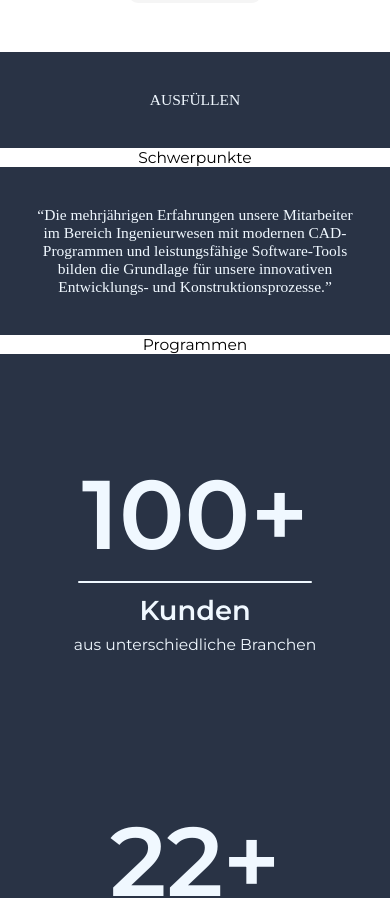
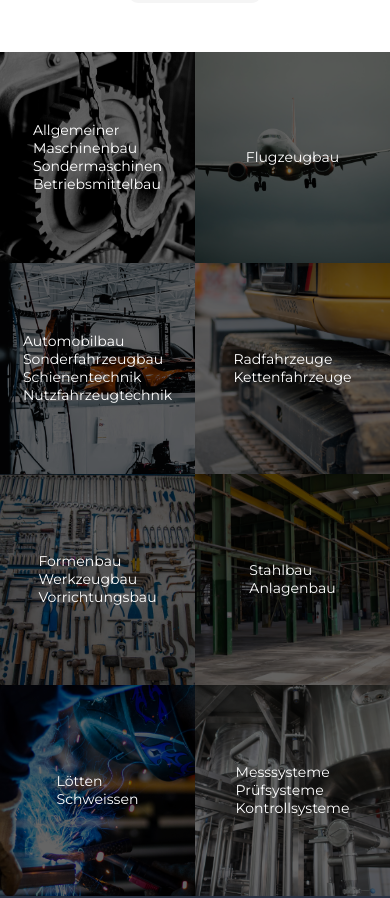
Before and after one commit to AlexHolad/ikb-tech, a React (Create React App) app: page / in a window 390 px wide. Shown: the part 3500-4398 px from the top of the page. Built offline with nearby package versions, Linux system fonts and the light colour scheme; a web font is replaced by a local one.

Commit message:
schwerpunkte section done, reponsive deleted quote before scherrpunkte section

```diff
--- a/src/components/Kunden.js
+++ b/src/components/Kunden.js
@@ -12,8 +12,8 @@ function Kunden({ kunden, id }) {
       <div className="kunden-logos-container">
         {kundenLogos.map((logo) => {
           return (
-            <div className="logo-container">
-              <img src={logo.logo} alt={logo.title} />
+            <div className="logo-container" key={logo.title}>
+              <img src={logo.logo} alt={logo.title}/>
             </div>
           );
         })}
--- a/src/components/Leistungen.js
+++ b/src/components/Leistungen.js
@@ -15,7 +15,7 @@ function Leistungen({leistungen, id}) {
         <div className='leistunen-icons-container'>
             {services.map((service)=> {
                 return (
-                    <Leistung icon={service.icon} title={service.title}/>
+                    <Leistung icon={service.icon} title={service.title} key={service.title}/>
                 )
             })}
         </div>
--- /dev/null
+++ b/src/components/Schwerpunkte.css
@@ -0,0 +1,61 @@
+.schwerpunkte-container {
+    display: flex;
+    width: 100vw;
+    height: 50vh;
+    flex-wrap: wrap;
+    align-content: flex-start;
+}
+
+.schwerpunkt-container {
+    position: relative;
+    width: 25vw;
+    height: fit-content;
+}
+
+.schwerpunkt-img {
+    float: left;
+    width:  25vw;
+    height: 25vh;
+    object-fit: cover;
+    filter: brightness(40%);
+}
+
+.schwerpunkt-block-text {
+    display: flex;
+    flex-direction: column;
+    align-items: flex-start;
+    position: absolute;
+    top: 50%;
+    left: 50%;
+    transform: translate(-50%, -50%);
+    color: white;
+}
+
+
+@media screen and (max-width: 750px) {
+    .schwerpunkte-container {
+        display: flex;
+        width: 100vw;
+        height: fit-content;
+        flex-wrap: wrap;
+        align-content: flex-start;
+    }
+
+    .schwerpunkt-container {
+        position: relative;
+        width: 50vw;
+        height: fit-content;
+    }
+
+    .schwerpunkt-img {
+        float: left;
+        width:  50vw;
+        height: 25vh;
+        object-fit: cover;
+        filter: brightness(40%);
+    }
+
+    .schwerpunkt-block-text div {
+       font-size: 3.6vw;
+    }
+}
--- /dev/null
+++ b/src/components/Schwerpunkte.js
@@ -0,0 +1,27 @@
+import React from 'react'
+
+import "./Schwerpunkte.css"
+
+function Schwerpunkte({schwerpunkte, id}) {
+    const {schwerpunkteList} = schwerpunkte
+  return (
+    <section className='schwerpunkte-container' id={id}>{
+        schwerpunkteList.map((block, index) => {
+            return (
+                <div className='schwerpunkt-container' key={block.attr}>
+                    <img className='schwerpunkt-img' src={block.img} alt={block.attr}/>
+                    <div className='schwerpunkt-block-text'>
+                        {block.services.map((branche, index) => {
+                            return (
+                                <div key={branche}>{branche}</div>
+                            )
+                        })}
+                    </div>
+                </div>
+            )
+        }
+    )}</section>
+  )
+}
+
+export default Schwerpunkte
--- a/src/data/data.js
+++ b/src/data/data.js
@@ -118,54 +118,54 @@ export const data = {
   },
   sectionSchwerpunkte: {
     quote: "AUSFÜLLEN",
-    schwerpunkte: [
+    schwerpunkteList: [
       {
         img: "/assets/images/mike-hindle-urTBnMtWWYc-unsplash.jpg",
         attr: "mike-hindle-urTBnMtWWYc-unsplash",
         services:
-          ("Allgemeiner",
+          ["Allgemeiner",
           "Maschinenbau",
           "Sondermaschinen",
-          "Betriebsmittelbau"),
-      },
-      {
-        img: "/assets/images/.jpg",
-        attr: "artur-voznenko-lPvI0S403Mg-unsplash",
-        services: "Flugzeugbau",
+          "Betriebsmittelbau"],
       },
       {
         img: "/assets/images/artur-voznenko-lPvI0S403Mg-unsplash.jpg",
+        attr: "artur-voznenko-lPvI0S403Mg-unsplash",
+        services: ["Flugzeugbau"],
+      },
+      {
+        img: "/assets/images/logan-weaver-lgnwvr-u4vvzLElyF0-unsplash.jpg",
         attr: "logan-weaver-lgnwvr-u4vvzLElyF0-unsplash",
         services:
-          ("Automobilbau",
+          ["Automobilbau",
           "Sonderfahrzeugbau",
           "Schienentechnik",
-          "Nutzfahrzeugtechnik"),
+          "Nutzfahrzeugtechnik"],
       },
       {
-        img: "/assets/images/ika-baumeister-ufEolQ65luE-unsplash.jpg",
+        img: "/assets/images/mika-baumeister-ufEolQ65luE-unsplash.jpg",
         attr: "mika-baumeister-ufEolQ65luE-unsplash",
-        services: ("Radfahrzeuge", "Kettenfahrzeuge"),
+        services: ["Radfahrzeuge", "Kettenfahrzeuge"],
       },
       {
         img: "/assets/images/cesar-carlevarino-aragon-NL_DF0Klepc-unsplash.jpg",
         attr: "cesar-carlevarino-aragon-NL_DF0Klepc-unsplash",
-        services: ("Formenbau", "Werkzeugbau", "Vorrichtungsbau"),
+        services: ["Formenbau", "Werkzeugbau", "Vorrichtungsbau"],
       },
       {
         img: "/assets/images/vladislav-glukhotko-RBwk0EcQ1bs-unsplash.jpg",
         attr: "vladislav-glukhotko-RBwk0EcQ1bs-unsplash",
-        services: ("Stahlbau", "Anlagenbau"),
+        services: ["Stahlbau", "Anlagenbau"],
       },
       {
         img: "/assets/images/rob-lambert-9Q_pLLP_jmA-unsplash.jpg",
         attr: "rob-lambert-9Q_pLLP_jmA-unsplash",
-        services: ("Lötten", "Schweissen"),
+        services: ["Lötten", "Schweissen"],
       },
       {
         img: "/assets/images/crystal-kwok-xD5SWy7hMbw-unsplash.jpg",
         attr: "crystal-kwok-xD5SWy7hMbw-unsplash",
-        services: ("Messsysteme", "Prüfsysteme", "Kontrollsysteme"),
+        services: ["Messsysteme", "Prüfsysteme", "Kontrollsysteme"],
       },
     ],
   },
@@ -175,11 +175,11 @@ export const data = {
     category: "Programmen",
     headline: "Wir arbeiten mit moderner CAD-Software",
     text:
-      ("Pro/Engineer Wildfiere 2/3/4",
+      ["Pro/Engineer Wildfiere 2/3/4",
       "CATIA V4/V5",
       "SolidWorks",
       "Solid Edge",
-      "AutoCAD"),
+      "AutoCAD"],
     programmsLogos: [
       {
         logo: "/assets/logos/soft/catia.svg",
--- a/src/pages/Home.js
+++ b/src/pages/Home.js
@@ -9,6 +9,7 @@ import Main from '../components/Main'
 import Zahlen from '../components/Zahlen'
 import Leistungen from '../components/Leistungen'
 import Kunden from '../components/Kunden'
+import Schwerpunkte from '../components/Schwerpunkte'
 
 
 const Home = ({data}) => {
@@ -28,8 +29,7 @@ const Home = ({data}) => {
             <Leistungen leistungen={data.sectionLeistungen} id="leistungen">Leistungen</Leistungen>
             <Quote text= {data.sectionKunden.quote}/>
             <Kunden kunden={data.sectionKunden} id='kunden'/>
-            <Quote text= {data.sectionSchwerpunkte.quote}/>
-            <div id='schwerpunkte'>Schwerpunkte</div>
+            <Schwerpunkte schwerpunkte={data.sectionSchwerpunkte} id='schwerpunkte'/>
             <Quote text= {data.sectionProgrammen.quote}/>
             <div id='programmen'>Programmen</div>
             <Zahlen zahlen={data.zahlen}/>
```
